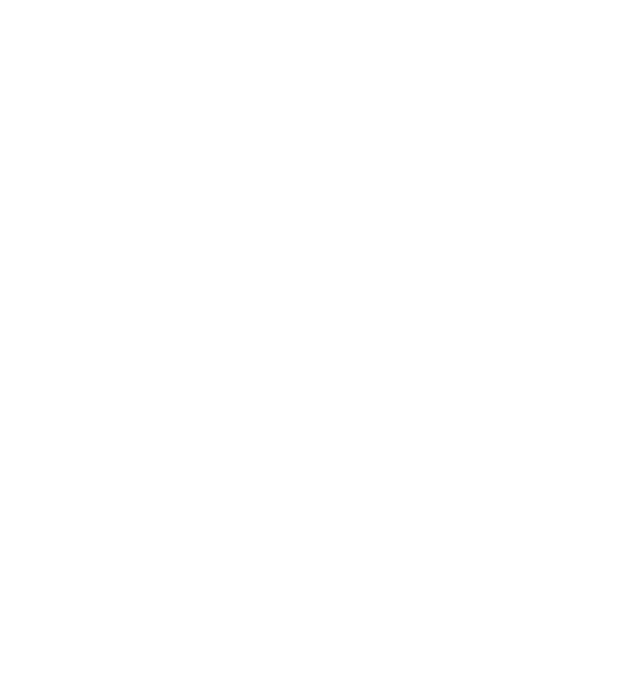
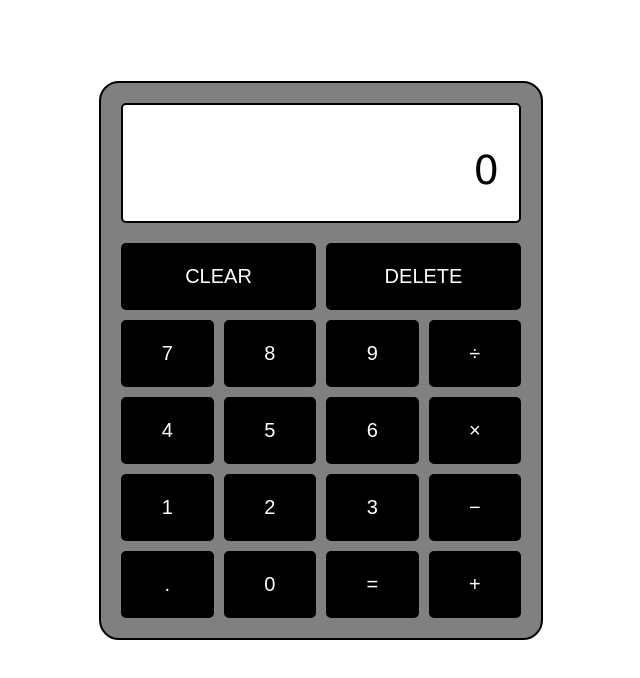
Before and after one commit to ronarceo/calculator, a plain HTML site: page index.html in a window 1280 px wide. Shown: the whole page, without its empty margins (319-959 px from the left). Drawn offline with Linux system fonts and the light colour scheme.

Commit message:
made calculator ui and css

```diff
--- a/index.html
+++ b/index.html
@@ -1,5 +1,6 @@
 <!DOCTYPE html>
 <html lang="en">
+
 <head>
     <meta charset="UTF-8">
     <meta http-equiv="X-UA-Compatible" content="IE=edge">
@@ -7,7 +8,44 @@
     <title>Calculator</title>
     <link rel="stylesheet" href="style.css">
 </head>
+
 <body>
+    <main>
+        <div class="calculator">
+            <div class="screen">
+                <div class="screen-last" id="lastOperationScreen"></div>
+                <div class="screen-current" id="currentOperationScreen">0</div>
+            </div>
+            <div class="buttons-grid">
+                <button class="btn span-2" id="clearBtn" onclick="this.blur();">
+                    CLEAR
+                </button>
+                <button class="btn span-2" id="deleteBtn" onclick="this.blur();">
+                    DELETE
+                </button>
+                <button class="btn" onclick="this.blur();" data-number>7</button>
+                <button class="btn" onclick="this.blur();" data-number>8</button>
+                <button class="btn" onclick="this.blur();" data-number>9</button>
+                <button class="btn" onclick="this.blur();" data-operator>÷</button>
+
+                <button class="btn" onclick="this.blur();" data-number>4</button>
+                <button class="btn" onclick="this.blur();" data-number>5</button>
+                <button class="btn" onclick="this.blur();" data-number>6</button>
+                <button class="btn" onclick="this.blur();" data-operator>×</button>
+
+                <button class="btn" onclick="this.blur();" data-number>1</button>
+                <button class="btn" onclick="this.blur();" data-number>2</button>
+                <button class="btn" onclick="this.blur();" data-number>3</button>
+                <button class="btn" onclick="this.blur();" data-operator>−</button>
+
+                <button class="btn" onclick="this.blur();" id="pointBtn">.</button>
+                <button class="btn" onclick="this.blur();" data-number>0</button>
+                <button class="btn" onclick="this.blur();" id="equalsBtn">=</button>
+                <button class="btn" onclick="this.blur();" data-operator>+</button>
+            </div>
+        </div>
+    </main>
     <script src="script.js"></script>
 </body>
+
 </html>
--- a/style.css
+++ b/style.css
@@ -0,0 +1,67 @@
+body {
+    font-family: Verdana, Geneva, Tahoma, sans-serif;
+}
+
+button {
+    border: none;
+    cursor: pointer;
+    outline: none;
+}
+
+main {
+    display: flex;
+    align-items: center;
+    justify-content: center;
+    height: 75vh;
+    min-height: 500px;
+    padding: 10px;
+    margin-top: 50px;
+}
+
+.calculator {
+    width: 400px;
+    border: 2px black solid;
+    border-radius: 20px;
+    padding: 20px;
+    background-color: gray;
+}
+
+.screen {
+    padding: 10px 20px;
+    border: 2px black solid;
+    border-radius: 5px;
+    margin-bottom: 20px;
+    text-align: right;
+    word-wrap: break-word;
+    word-break: break-all;
+    background-color: white;
+}
+
+.screen-last {
+    min-height: 32px;
+    font-size: 20px;
+}
+
+.screen-current {
+    min-height: 64px;
+    font-size: 40px;
+}
+
+.buttons-grid {
+    display: grid;
+    grid-template-columns: repeat(4, 1fr);
+    grid-gap: 10px;
+}
+
+.span-2 {
+    grid-column: span 2;
+}
+
+.btn {
+    padding: 20px;
+    border: 2px black solid;
+    border-radius: 5px;
+    color: white;
+    background-color: black;
+    font-size: 20px;
+}
```
